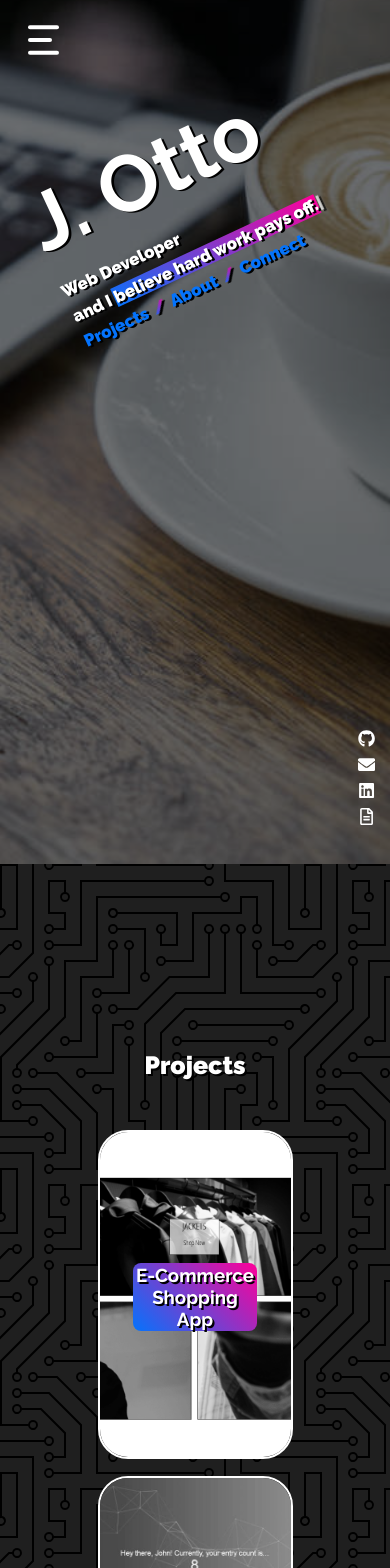
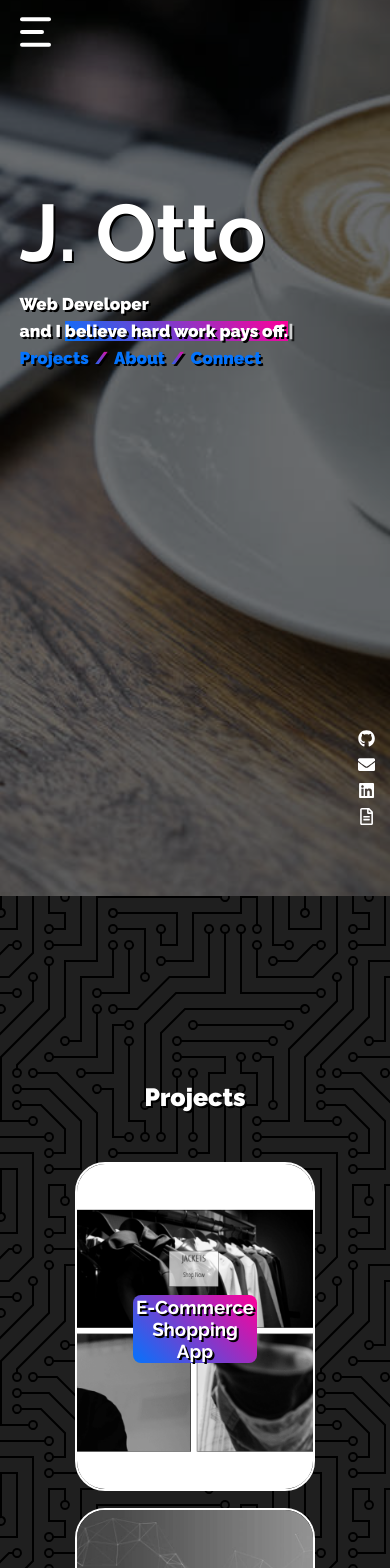
Before and after one commit to justigo86/iamotto-refactor, a React (Create React App) app: page / in a window 390 px wide. Shown: the top 1568 px of the page. Built offline with nearby package versions, Linux system fonts and the light colour scheme.

Commit message:
updated resume - updated mobile designs for the navbar, width of project cards, width of connect form, and flex-direction of about section

```diff
--- a/src/components/about/about.scss
+++ b/src/components/about/about.scss
@@ -10,10 +10,6 @@ $mediaMedium: 1200px;
   align-items: center;
   justify-content: center;
   overflow: hidden;
-  @media screen and (max-width: $mediaMobile) {
-    flex-direction: column;
-    height: 110vh;
-  }
   /* border: 2px solid white; */
 
   .about-title {
@@ -28,6 +24,11 @@ $mediaMedium: 1200px;
     display: flex;
     align-items: center;
     justify-content: center;
+    overflow: hidden;
+    @media screen and (max-width: $mediaMobile) {
+      flex-direction: column;
+      height: 110vh;
+    }
 
     .about-info-container {
       width: 35vw;
@@ -55,6 +56,9 @@ $mediaMedium: 1200px;
         -webkit-background-clip: text;
         -webkit-text-fill-color: transparent;
         text-shadow: none;
+        filter: drop-shadow(2px 2px #000);
+        font-weight: 700;
+        margin: 0.5rem 0;
       }
     }
 
--- a/src/components/about/about.tsx
+++ b/src/components/about/about.tsx
@@ -19,12 +19,12 @@ const About = (): ReactElement => {
             capacity. Always learning, building, and growing to push myself to
             be a better developer.
           </p>
-          <h2 className="about-title subheading">Competencies</h2>
+          <h2 className="subheading">Competencies</h2>
           <p className="about-paragraph">
             HTML / CSS / JavaScript / TypeScript / React / Angular / JSON / SQL
             / AWS
           </p>
-          <h2 className="about-title subheading">Used in the Past</h2>
+          <h2 className="subheading">Used in the Past</h2>
           <p className="about-paragraph">
             XML / DynamoDB / Node.js / Express.js / Java / PHP
           </p>
--- a/src/components/connect/connect.scss
+++ b/src/components/connect/connect.scss
@@ -37,7 +37,8 @@ $mediaMedium: 1200px;
     border-radius: 30px;
     background-image: $grade-color;
     @media screen and (max-width: $mediaMobile) {
-      width: 70vw;
+      width: 90vw;
+      min-width: 15rem;
     }
     @media screen and (max-width: $mediaMedium) {
       width: 50vw;
--- a/src/components/hero/hero.scss
+++ b/src/components/hero/hero.scss
@@ -1,4 +1,7 @@
 @import "../../App.scss";
+
+$mediaMobile: 800px;
+$mediaMedium: 1200px;
 
 .hero-container {
   height: 110vh;
@@ -16,6 +19,13 @@
     top: 18vh;
     left: 8vw;
     transform: rotate(-25deg);
+
+    @media screen and (max-width: $mediaMobile) {
+      top: 25vh;
+      left: 5vw;
+      transform: rotate(0deg);
+    }
+
     font-weight: 900;
     @keyframes heroLoad {
       0% {
@@ -43,6 +53,10 @@
       & > .typed {
         font-weight: bolder;
         background-image: $grade-color;
+      }
+      @media screen and (max-width: $mediaMobile) {
+        width: 90vw;
+        min-width: 14rem;
       }
     }
 
--- a/src/components/nav/nav.scss
+++ b/src/components/nav/nav.scss
@@ -9,6 +9,9 @@
     @content;
   }
 }
+
+$mediaMobile: 800px;
+$mediaMedium: 1200px;
 
 .navbar-container {
   position: sticky;
@@ -113,12 +116,44 @@
   }
 }
 
-@media only screen and (max-width: 800px) {
-  .navbarContainer {
-    height: 9rem;
+@media screen and (max-width: $mediaMobile) {
+  .navbar-menu {
+    margin: 0.5rem;
   }
+
+  // .burger {
+  //   height: clamp(0.1rem, 0.2rem, 1rem);
+  //   width: min(1rem, 6vw);
+  //   border-radius: 5px;
+  //   margin: 0.3rem 0.5rem 0 0;
+  //   &::before,
+  //   &::after {
+  //     content: "";
+  //     position: absolute;
+  //     background: white;
+  //     width: clamp(0.2rem, 2rem, 3rem);
+  //     height: clamp(0.2rem, 0.3rem, 2rem);
+  //     width: min(1.5rem, 8vw);
+  //   }
+  // }
+
+  .navbar-container {
+    height: 7rem;
+  }
+
+  .navbar {
+    flex-direction: column;
+  }
+
   // .navbar {
   //   flex-direction: ${(props) => (props.clicked && props.showNav ? 'none' : 'column')};
   //   opacity: ${(props) => (props.clicked && props.showNav ? '0' : '1')};
   // }
+
+  .navbar-tags {
+    font-size: clamp(1.1rem, 3vw, 2rem);
+    & > span {
+      font-size: clamp(0.5rem, 1vw, 2rem);
+    }
+  }
 }
--- a/src/components/projects/projects.scss
+++ b/src/components/projects/projects.scss
@@ -50,9 +50,9 @@ $mediaMedium: 1200px;
       overflow: hidden;
       margin: 1vh 1vw;
       @media screen and (max-width: $mediaMobile) {
-        width: 80vw;
+        width: 90vw;
         flex-direction: column;
-        min-width: 5rem;
+        min-width: 15rem;
       }
 
       @media screen and (max-width: $mediaMedium) {
@@ -60,20 +60,27 @@ $mediaMedium: 1200px;
         flex-direction: column;
       }
 
+      &:focus > .project-card-header > .project-details,
+      &:active > .project-card-header > .project-details,
       &:hover > .project-card-header > .project-details {
         transform: scale(1);
       }
 
+      &:focus > .project-card-header,
+      &:active > .project-card-header,
       &:hover > .project-card-header {
         filter: grayscale(0);
       }
 
+      &:focus > .project-card-footer,
+      &:active > .project-card-footer,
       &:hover > .project-card-footer {
         height: 8vh;
         width: 32vw;
         bottom: 0;
         @media screen and (max-width: $mediaMobile) {
-          width: 85vw;
+          width: 90vw;
+          min-width: 15.3rem;
         }
 
         @media screen and (max-width: $mediaMedium) {
```
Also changed, not shown: 1 other file (tests, documents, lock files or other folders).
